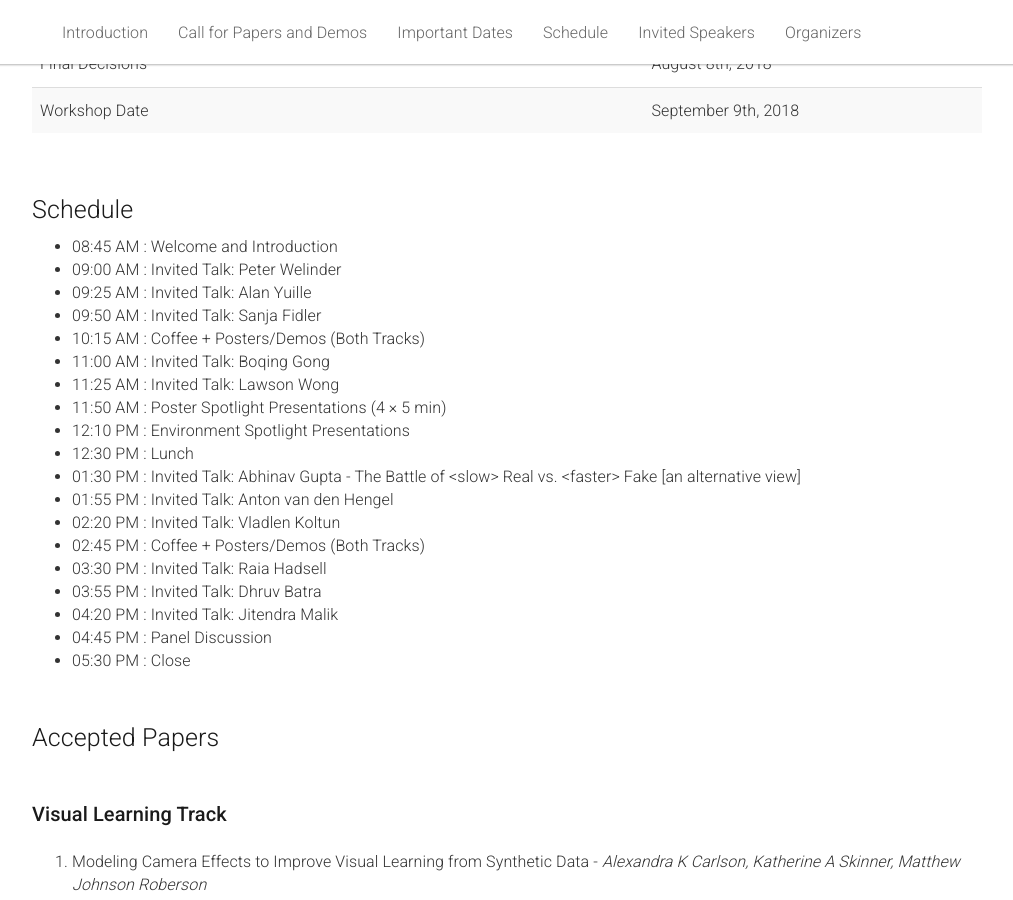
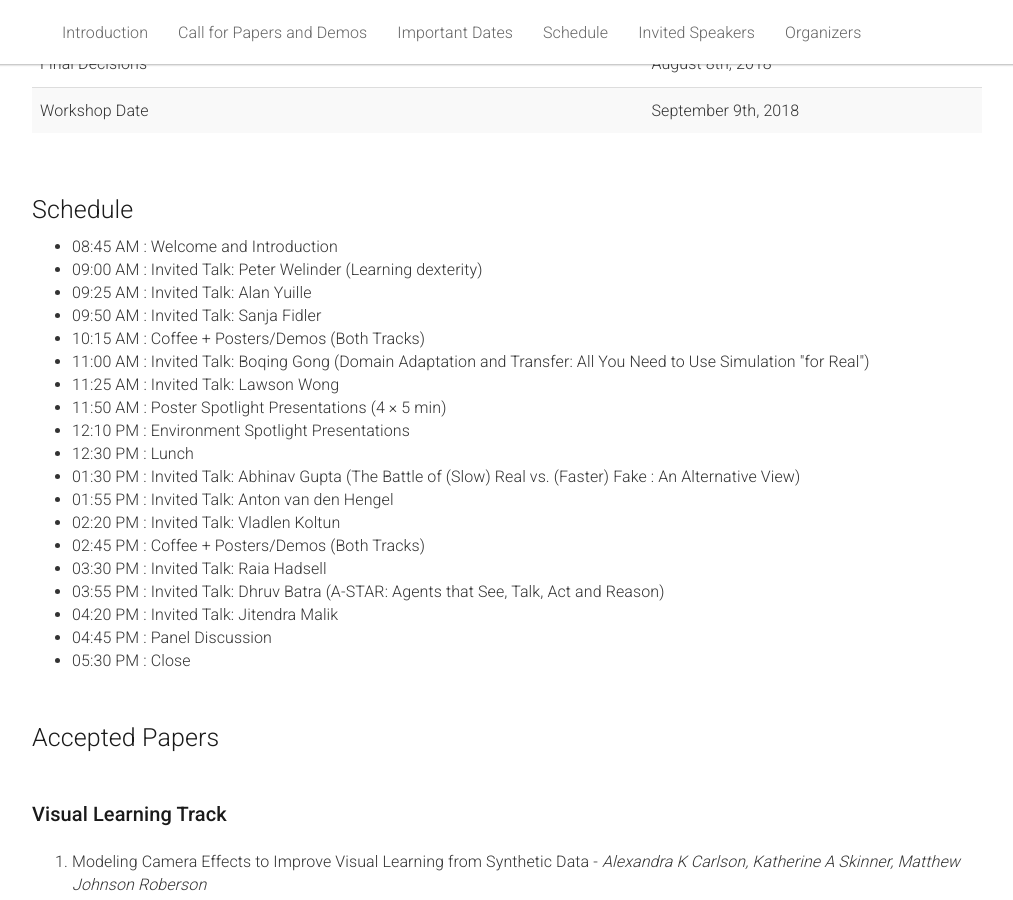
Before and after one commit to eccv18-vlease/eccv18-vlease.github.io, a Jekyll site: the page built from _pages/home.md, in a window 1280 px wide and 900 px high, scrolled down 2111 px. Shown: the whole window, without its empty margins (133-1146 px from the left). Built offline with Jekyll 4.4.1, drawn with Linux system fonts in a browser that asks for light colours.

Commit message:
Adds some more talk titles

```diff
--- a/_pages/home.md
+++ b/_pages/home.md
@@ -179,21 +179,21 @@ acknowledgements: ""
   <div class="col-xs-12">
     <ul>
       <li>08:45 AM : Welcome and Introduction</li>
-      <li>09:00 AM : Invited Talk: Peter Welinder</li>
+      <li>09:00 AM : Invited Talk: Peter Welinder (Learning dexterity)</li>
       <li>09:25 AM : Invited Talk: Alan Yuille</li>
       <li>09:50 AM : Invited Talk: Sanja Fidler</li>
       <li>10:15 AM : Coffee + Posters/Demos (Both Tracks)</li>
-      <li>11:00 AM : Invited Talk: Boqing Gong</li>
+      <li>11:00 AM : Invited Talk: Boqing Gong (Domain Adaptation and Transfer: All You Need to Use Simulation "for Real")</li>
       <li>11:25 AM : Invited Talk: Lawson Wong</li>
       <li>11:50 AM : Poster Spotlight Presentations (4 × 5 min)</li>
       <li>12:10 PM : Environment Spotlight Presentations</li>
       <li>12:30 PM : Lunch</li>
-      <li>01:30 PM : Invited Talk: Abhinav Gupta - The Battle of  &lt;slow&gt; Real vs. &lt;faster&gt; Fake [an alternative view] </li>
+      <li>01:30 PM : Invited Talk: Abhinav Gupta (The Battle of  (Slow) Real vs. (Faster) Fake : An Alternative View) </li>
       <li>01:55 PM : Invited Talk: Anton van den Hengel</li>
       <li>02:20 PM : Invited Talk: Vladlen Koltun</li>
       <li>02:45 PM : Coffee + Posters/Demos (Both Tracks)</li>
       <li>03:30 PM : Invited Talk: Raia Hadsell</li>
-      <li>03:55 PM : Invited Talk: Dhruv Batra</li>
+      <li>03:55 PM : Invited Talk: Dhruv Batra (A-STAR: Agents that See, Talk, Act and Reason)</li>
       <li>04:20 PM : Invited Talk: Jitendra Malik</li>
       <li>04:45 PM : Panel Discussion</li>
       <li id="speakers">05:30 PM : Close</li>
```
